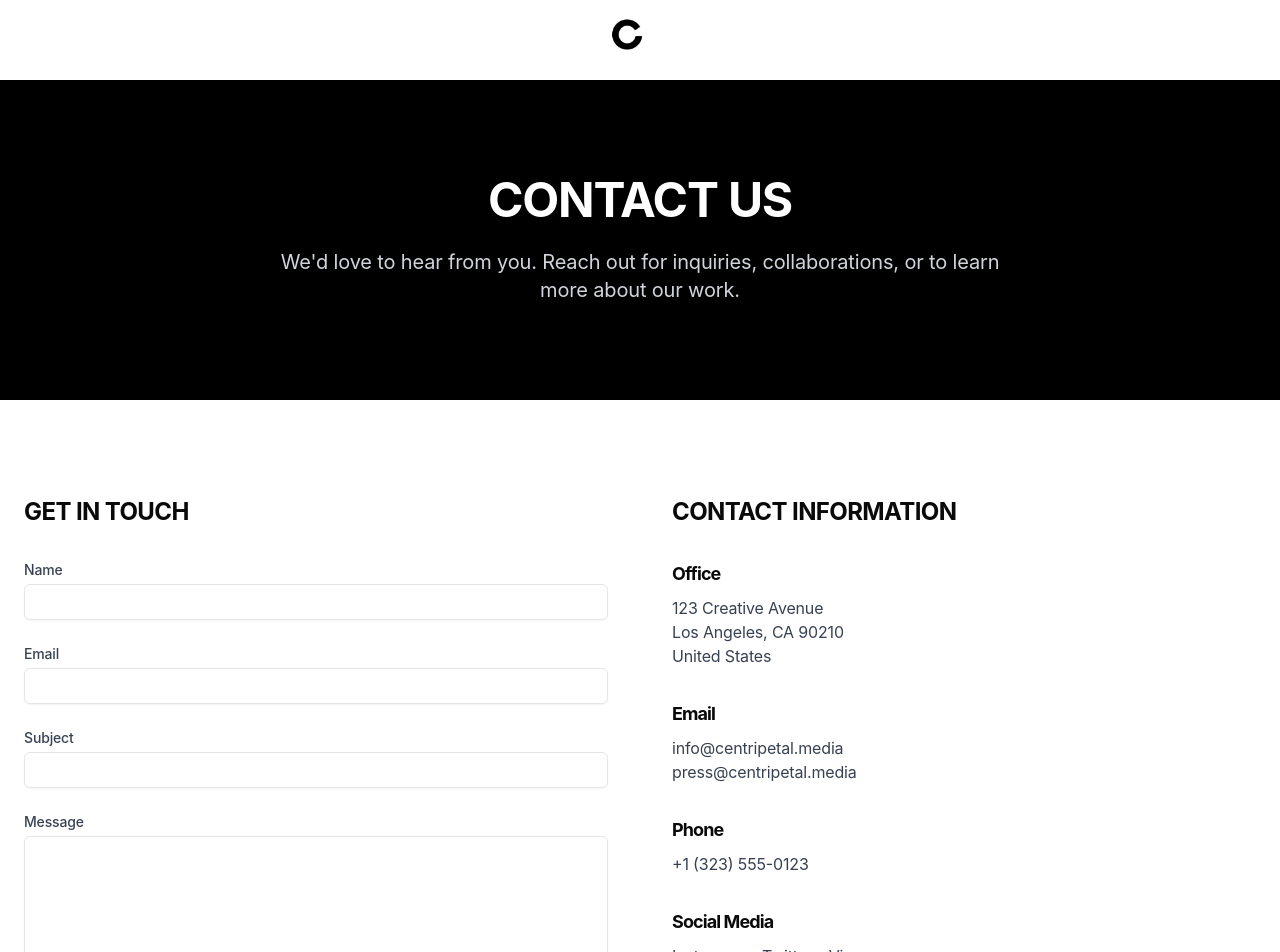
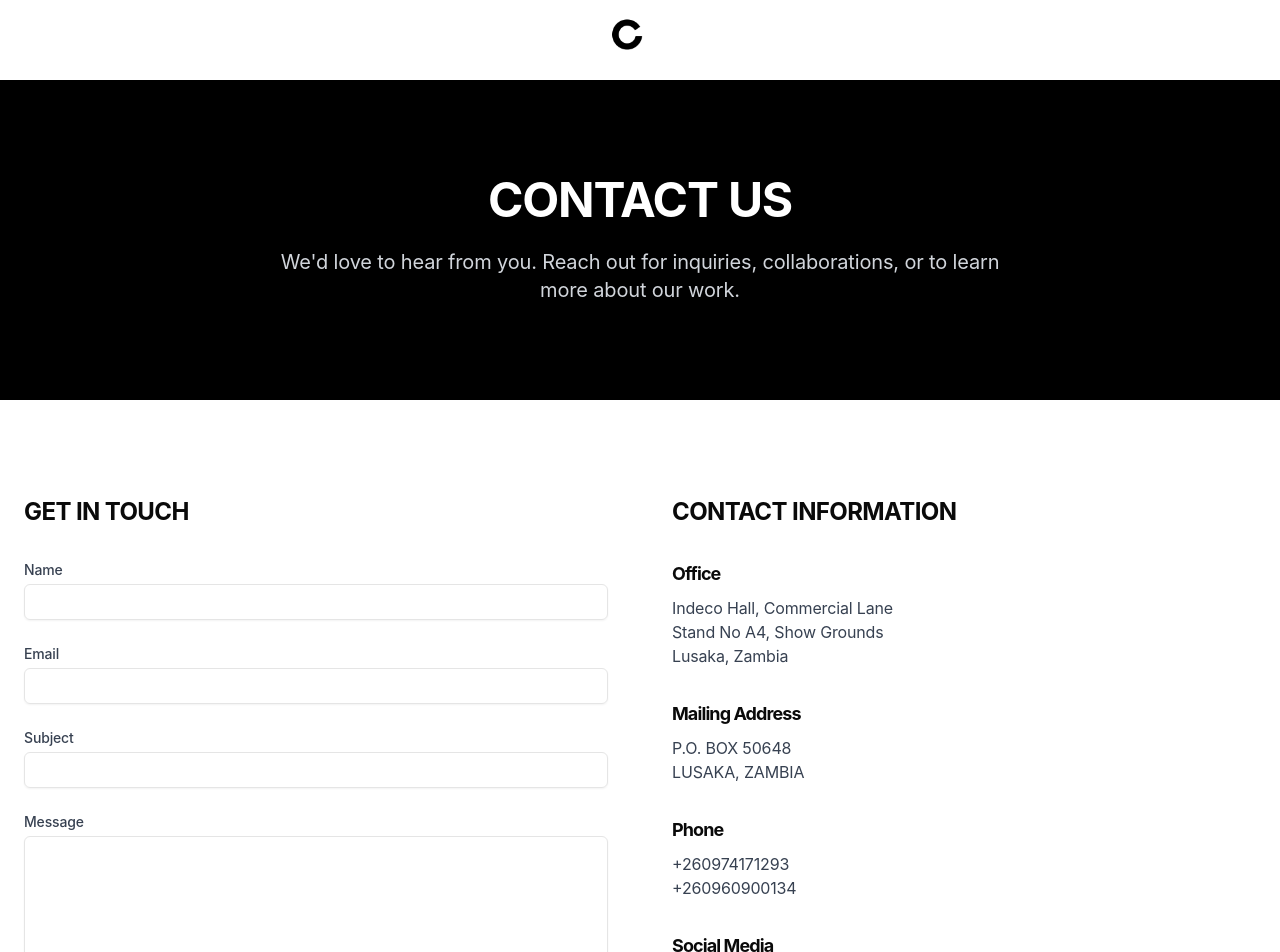
Before and after one commit to Mainza714/sg-3bbfc5cc-69cd-4878-9aaa-1b5533acc791-1781104711, a Next.js app: page /contact in a window 1280 px wide. Shown: the top 952 px of the page. Built offline with nearby package versions, Linux system fonts and the light colour scheme.

Commit message:
fix(contact): Update contact page with new Lusaka address and details

```diff
--- a/src/pages/contact.tsx
+++ b/src/pages/contact.tsx
@@ -131,24 +131,25 @@ export default function Contact() {
                     <div>
                       <h3 className="text-lg font-bold mb-2">Office</h3>
                       <p className="text-gray-700">
-                        123 Creative Avenue<br />
-                        Los Angeles, CA 90210<br />
-                        United States
+                        Indeco Hall, Commercial Lane<br />
+                        Stand No A4, Show Grounds<br />
+                        Lusaka, Zambia
                       </p>
                     </div>
 
                     <div>
-                      <h3 className="text-lg font-bold mb-2">Email</h3>
+                      <h3 className="text-lg font-bold mb-2">Mailing Address</h3>
                       <p className="text-gray-700">
-                        info@centripetal.media<br />
-                        press@centripetal.media
+                        P.O. BOX 50648<br />
+                        LUSAKA, ZAMBIA
                       </p>
                     </div>
 
                     <div>
                       <h3 className="text-lg font-bold mb-2">Phone</h3>
                       <p className="text-gray-700">
-                        +1 (323) 555-0123
+                        +260974171293<br />
+                        +260960900134
                       </p>
                     </div>
 
```
